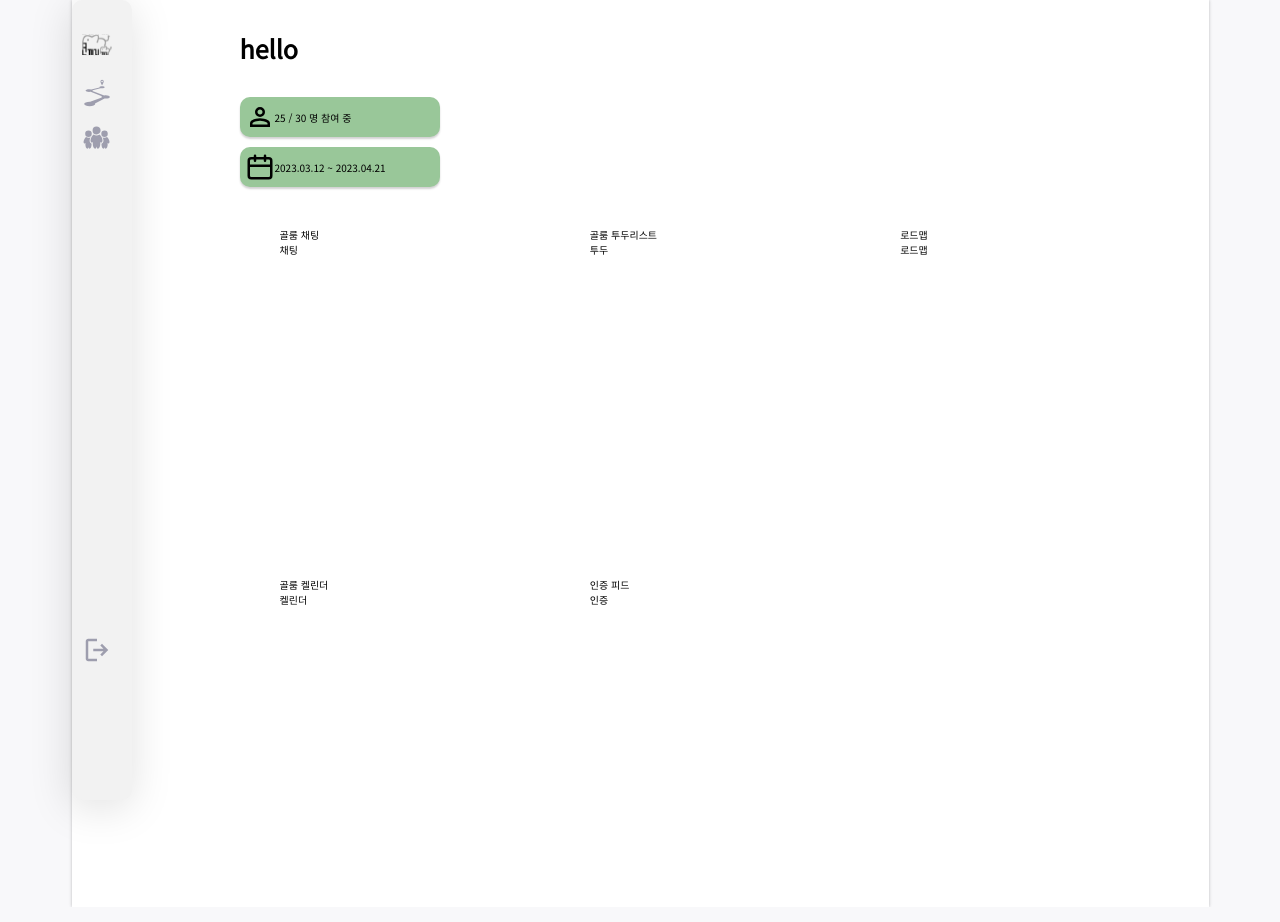
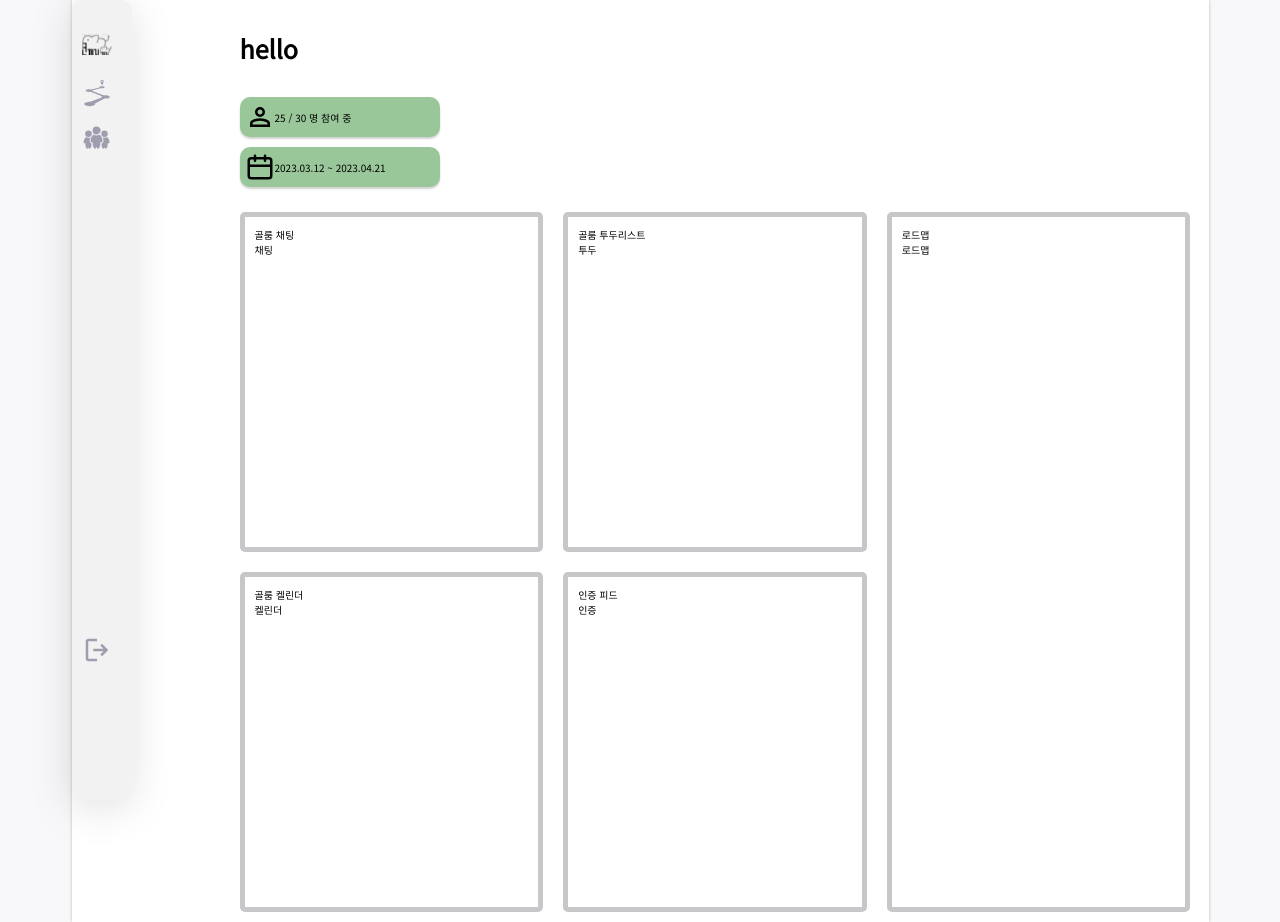
Before and after one commit to woowacourse-teams/2023-co-kirikiri, a React app in the folder client/: page /goalroom-dashboard/1 in a window 1280 px wide. Built offline with nearby package versions, Linux system fonts and the light colour scheme.

Commit message:
design: 대시보드 요소 스타일링 고도화

```diff
--- a/client/src/components/goalRoomDahsboardPage/goalRoomDashboardContent/GoalRoomDashboardContent.styles.ts
+++ b/client/src/components/goalRoomDahsboardPage/goalRoomDashboardContent/GoalRoomDashboardContent.styles.ts
@@ -2,16 +2,35 @@ import styled from 'styled-components';
 
 export const GoalRoomGridContainer = styled.div`
   display: grid;
-  grid-template-columns: repeat(auto-fit, minmax(250px, 1fr));
-  grid-template-rows: repeat(250px, 1fr);
-  gap: 20px;
+  grid-template-columns: repeat(auto-fit, minmax(28rem, 1fr));
+  grid-template-rows: repeat(28rem, 1fr);
+  gap: 2rem;
 
   min-height: 90vh;
-  padding: 20px;
+  margin-top: 1.5rem;
+  padding: 1rem 0;
 `;
 
 export const DashBoardSection = styled.section`
   min-height: 250px;
-  padding: 20px;
+  padding: 1rem;
+  border: 0.5rem solid ${({ theme }) => theme.colors.gray200};
   border-radius: 5px;
+
+  & > div:first-child {
+    ${({ theme }) => theme.fonts.h1};
+    display: flex;
+    align-items: center;
+    justify-content: space-between;
+
+    & > button {
+      ${({ theme }) => theme.fonts.button2};
+      display: flex;
+      align-items: center;
+
+      & > svg {
+        width: 1.8rem;
+      }
+    }
+  }
 `;
```
